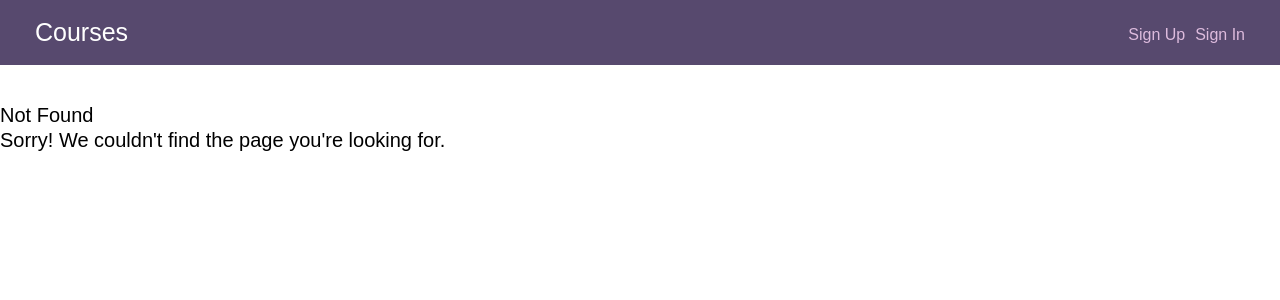
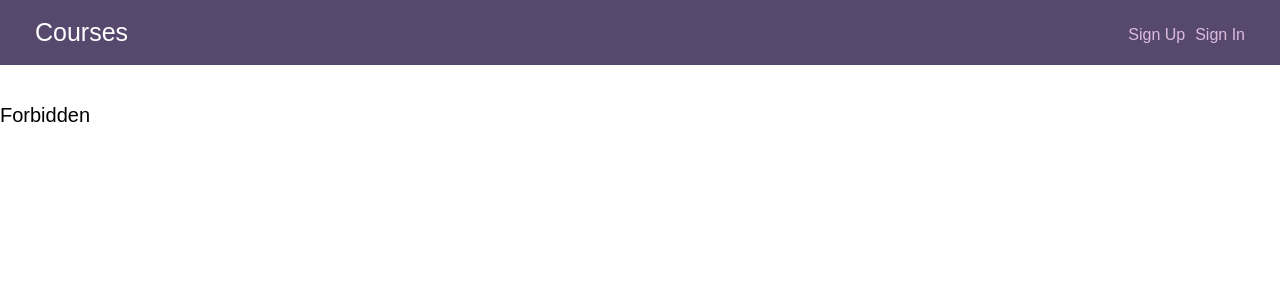
Before and after one commit to zol22/RestAPI-React, a React (Create React App) app in the folder client/: page /forbidden in a window 1280 px wide. Before the commit this address had no page. Shown: the top 300 px of the page. Built offline with nearby package versions, Linux system fonts and the light colour scheme.

Commit message:
forbidden route added

```diff
--- a/client/src/App.js
+++ b/client/src/App.js
@@ -9,7 +9,8 @@ import UserSignIn from "./components/users/UserSignIn";
 import UserSignUp from "./components/users/UserSignUp";
 import UserSignOut from "./components/users/UserSignOut";
 import NotFound from "./components/NotFound";
-import HandleError from "./components/HandleError";
+import Forbidden from "./components/Forbidden";
+import UnHandleError from "./components/UnHandleError";
 
 import PrivateRoute from './PrivateRoute';
 
@@ -28,14 +29,15 @@ const App = () => {
           <PrivateRoute path="/courses/create" component={CreateCourse} />
           <PrivateRoute path="/courses/:id/update" component={UpdateCourse} />
 
-
           <Route path="/courses/:id" component={CourseDetail} />
           <Route path="/signin" component={UserSignIn} />
           <Route path="/signup" component={UserSignUp} />
           <Route path="/signout" component={UserSignOut} />
-          <Route path="/error" component={HandleError}/>
+
+          {/* Errors routes*/}
+          <Route path="/error" component={UnHandleError}/>
           <Route path="/notfound" component={NotFound}/>
-          <Route path="/forbidden" component={NotFound}/>
+          <Route path="/forbidden" component={Forbidden}/>
           <Route component={NotFound} />
 
 
--- /dev/null
+++ b/client/src/components/Forbidden.js
@@ -0,0 +1,8 @@
+import React from 'react';
+
+const Forbidden = () => {
+    return(
+        <h1>Forbidden</h1>
+    )
+}
+export default Forbidden;
--- a/client/src/components/HandleError.js
+++ b/client/src/components/UnHandleError.js
@@ -1,8 +1,8 @@
 import React from 'react';
 
-const HandleError = () => (
+const UnHandleError = () => (
   <div className="bounds">
     <h1>ups! Error!</h1>
   </div>
 );
-export default HandleError;
+export default UnHandleError;
```
Also changed, not shown: 1 other file (tests, documents, lock files or other folders).
